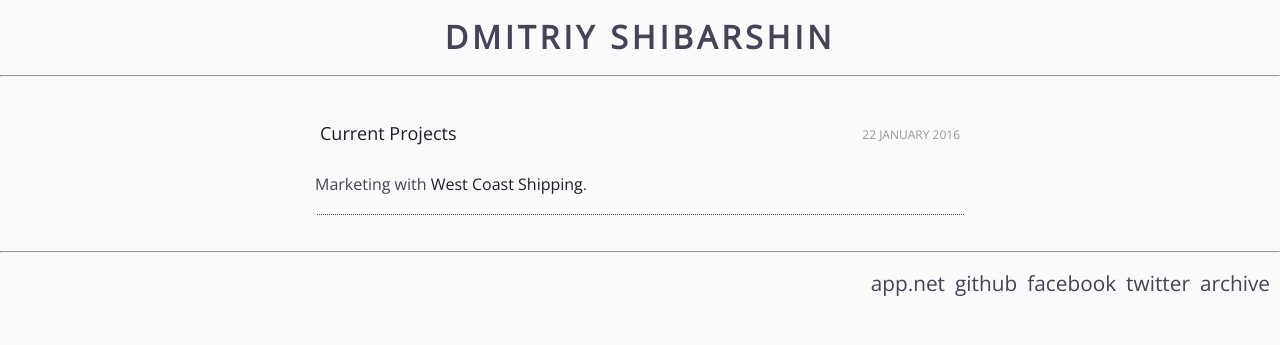
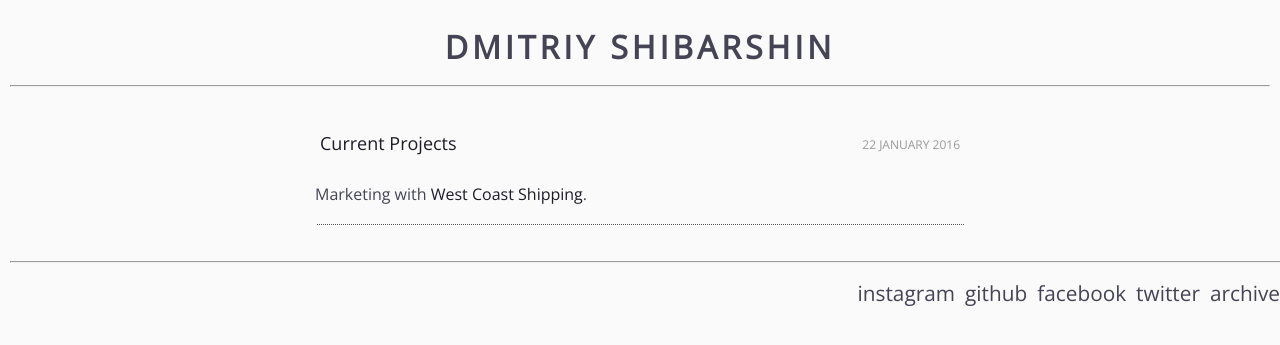
Before and after one commit to dshibarshin/shibarshin.com, a Jekyll site: the page built from index.html, in a window 1280 px wide. Shown: the top 345 px of the page. Built offline with Jekyll 4.4.1, drawn with Linux system fonts in a browser that asks for light colours.

Commit message:
Update stylesheet

```diff
--- a/_layouts/default.html
+++ b/_layouts/default.html
@@ -58,7 +58,7 @@
 		      <li><a href="https://twitter.com/dshibarshin/">twitter</a></li>
 		      <li><a href="https://www.facebook.com/Dmitriy.Shibarshin">facebook</a></li>
 		      <li><a href="https://github.com/dshibarshin/">github</a></li>
-		      <li><a href="https://app.net/dima">app.net</a></li>
+		      <li><a href="https://instagram.com/dshibarshin">instagram</a></li>
 		</ul></center>
 </footer>
 
--- a/css/main.css
+++ b/css/main.css
@@ -22,7 +22,7 @@
   list-style-type: none; }
 
 body {
-  padding: 0;
+  padding: 10px;
   margin: 0;
   height: 100%;
   font-family: "Open Sans", sans-serif;
```
Also changed, not shown: 1 other file.
